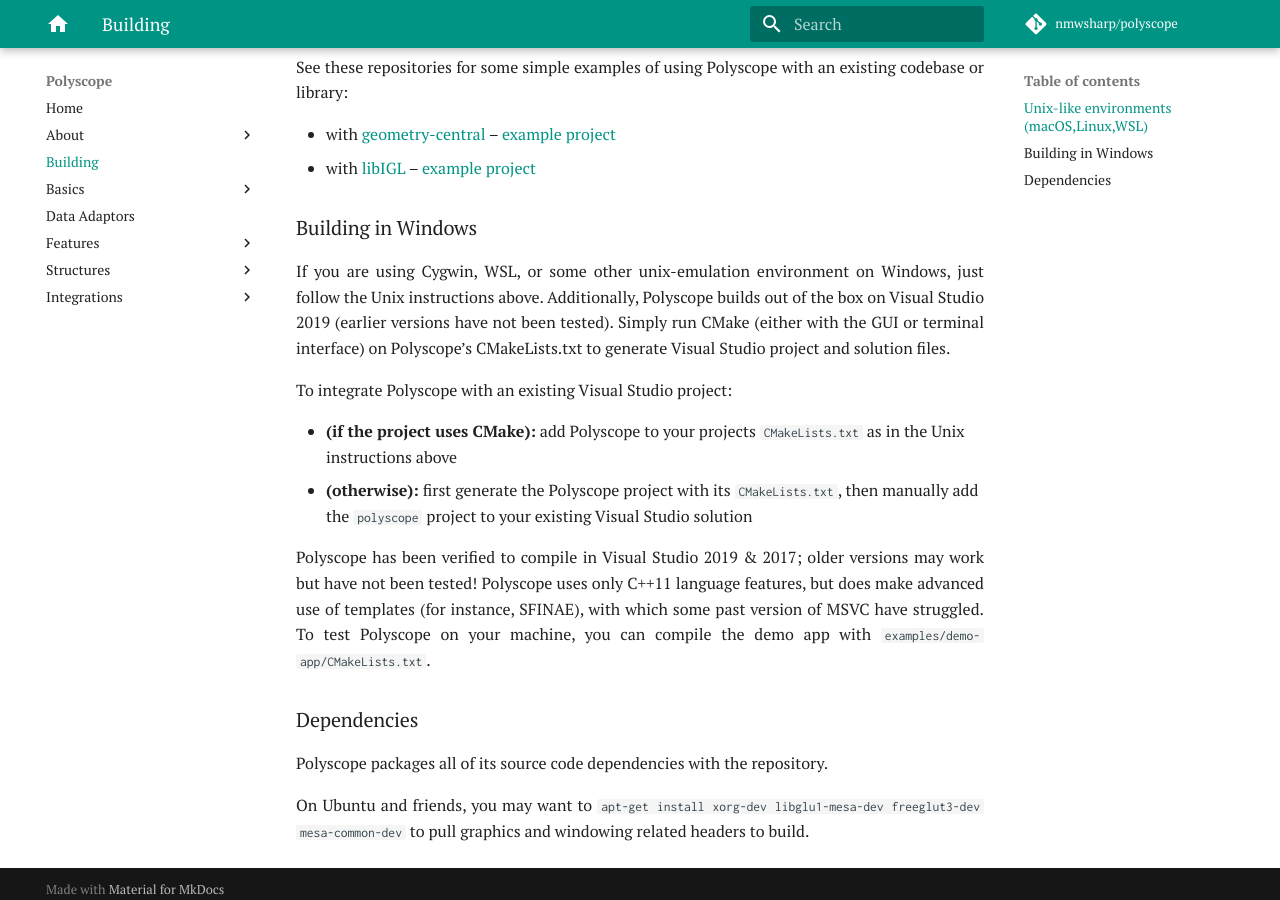
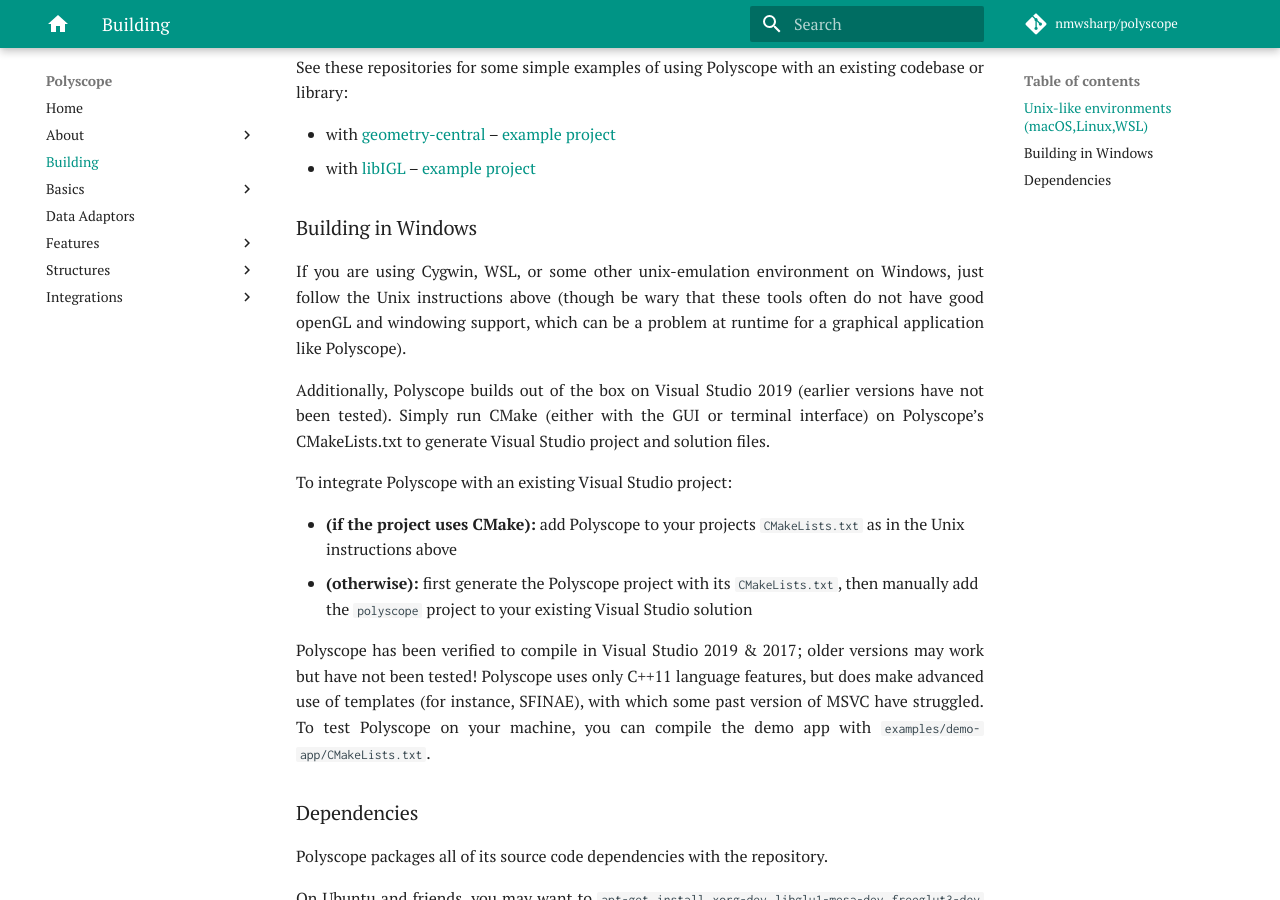
Before and after one commit to nmwsharp/polyscope-docs, an MkDocs documentation site: the page built from source/building/index.md, in a window 1280 px wide and 900 px high, scrolled down 567 px. Built offline with MkDocs 1.6.1 and Material for MkDocs 9.7.7, drawn with Linux system fonts in a browser that asks for light colours; comment, search, counter and statistics services are not loaded.

Commit message:
update build note

```diff
--- a/source/building/index.md
+++ b/source/building/index.md
@@ -24,7 +24,9 @@
 
 ### Building in Windows
 
-If you are using Cygwin, WSL, or some other unix-emulation environment on Windows, just follow the Unix instructions above. Additionally, Polyscope builds out of the box on Visual Studio 2019 (earlier versions have not been tested). Simply run CMake (either with the GUI or terminal interface) on Polyscope's CMakeLists.txt to generate Visual Studio project and solution files.
+If you are using Cygwin, WSL, or some other unix-emulation environment on Windows, just follow the Unix instructions above (though be wary that these tools often do not have good openGL and windowing support, which can be a problem at runtime for a graphical application like Polyscope).
+
+Additionally, Polyscope builds out of the box on Visual Studio 2019 (earlier versions have not been tested). Simply run CMake (either with the GUI or terminal interface) on Polyscope's CMakeLists.txt to generate Visual Studio project and solution files.
 
 To integrate Polyscope with an existing Visual Studio project:
 
```
